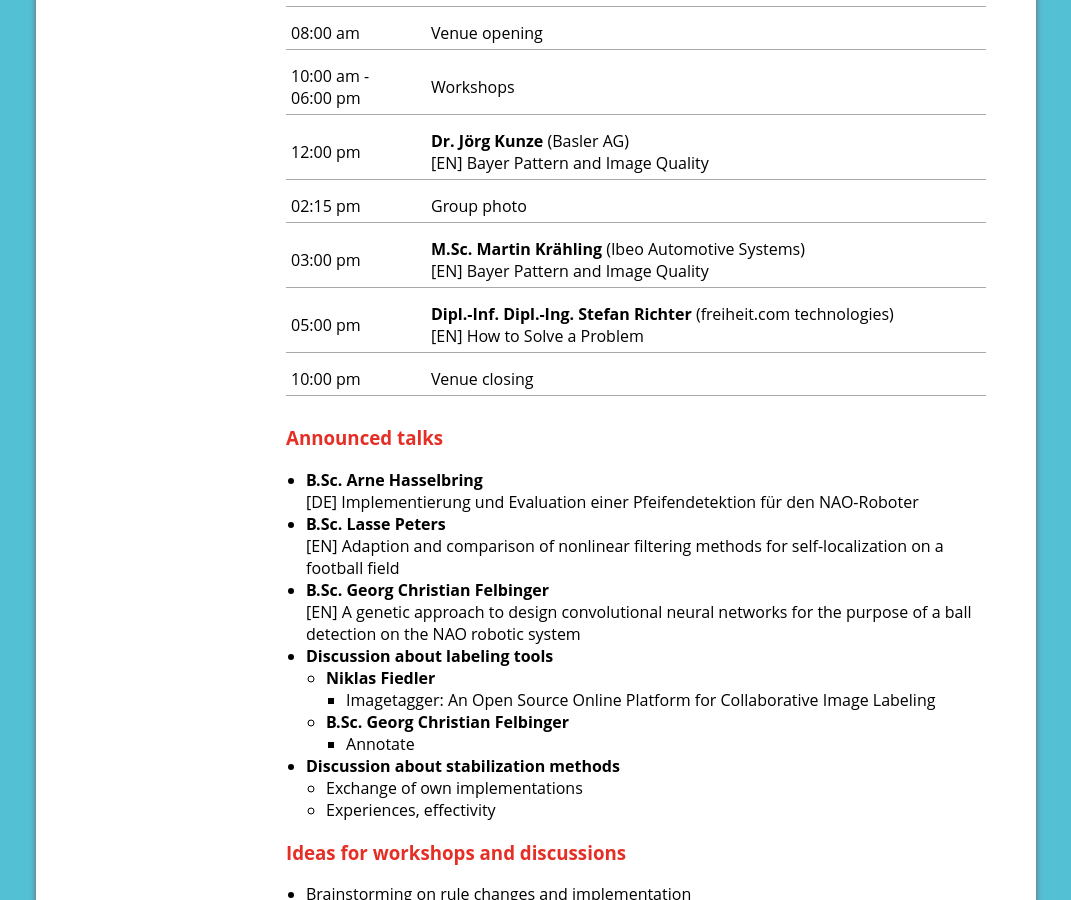
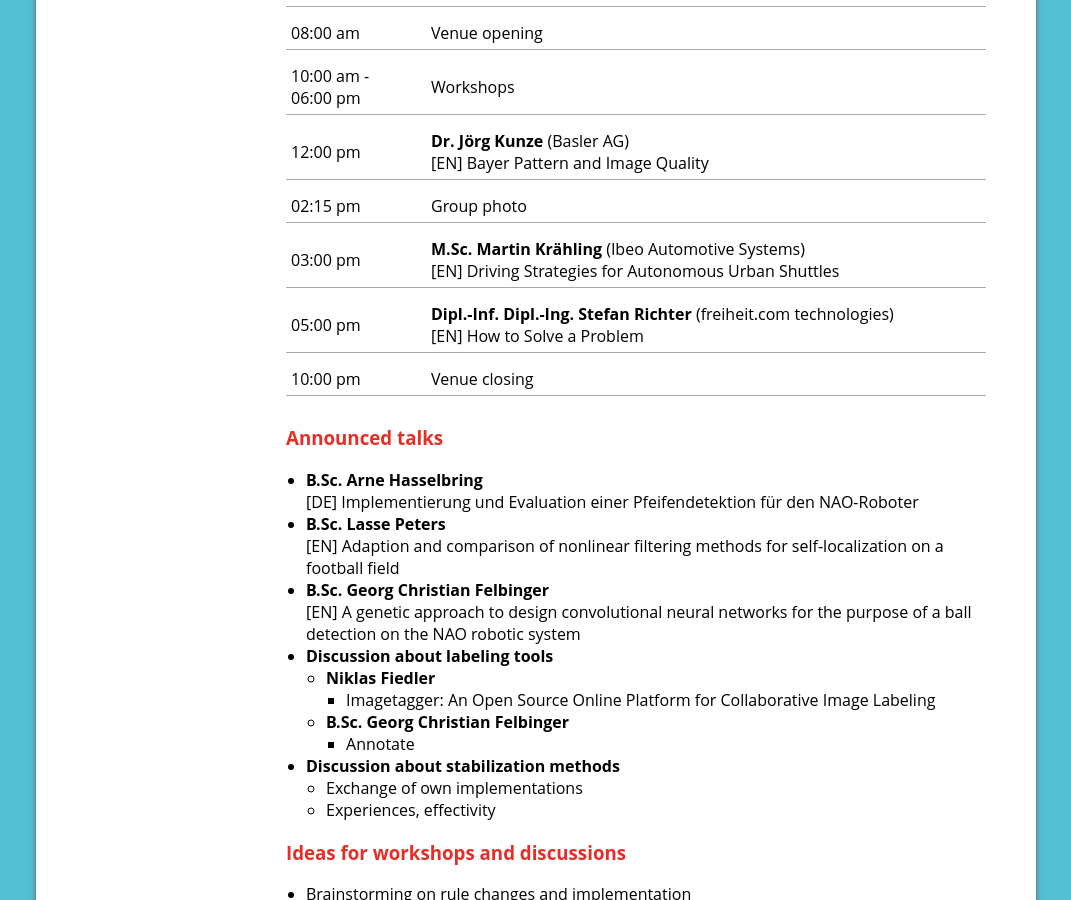
Before and after one commit to RHOrga/rhorga.github.io, a Jekyll site: the page built from 2017/en/schedule.md, in a window 1280 px wide and 900 px high, scrolled down 749 px. Shown: the whole window, without its empty margins (104-1175 px from the left). Built offline with Jekyll 4.4.1, drawn with Linux system fonts in a browser that asks for light colours.

Commit message:
Correct errors in schedule

```diff
--- a/2017/en/schedule.md
+++ b/2017/en/schedule.md
@@ -20,7 +20,7 @@ layout: default-en-2017
 | 10:00 am -<br>06:00 pm | Workshops                  |
 | 12:00 pm               | **Dr. Jörg Kunze** (Basler AG) <br>[EN] Bayer Pattern and Image Quality |
 | 02:15 pm               | Group photo                |
-| 03:00 pm               | **M.Sc. Martin Krähling** (Ibeo Automotive Systems) <br>[EN] Bayer Pattern and Image Quality |
+| 03:00 pm               | **M.Sc. Martin Krähling** (Ibeo Automotive Systems) <br>[EN] Driving Strategies for Autonomous Urban Shuttles |
 | 05:00 pm               | **Dipl.-Inf. Dipl.-Ing. Stefan Richter** (freiheit.com technologies) <br>[EN] How to Solve a Problem |
 | 10:00 pm               | Venue closing              |
 {: class="schedule"}
```
Also changed, not shown: 2017/de/schedule.md (+1 -1 lines).
